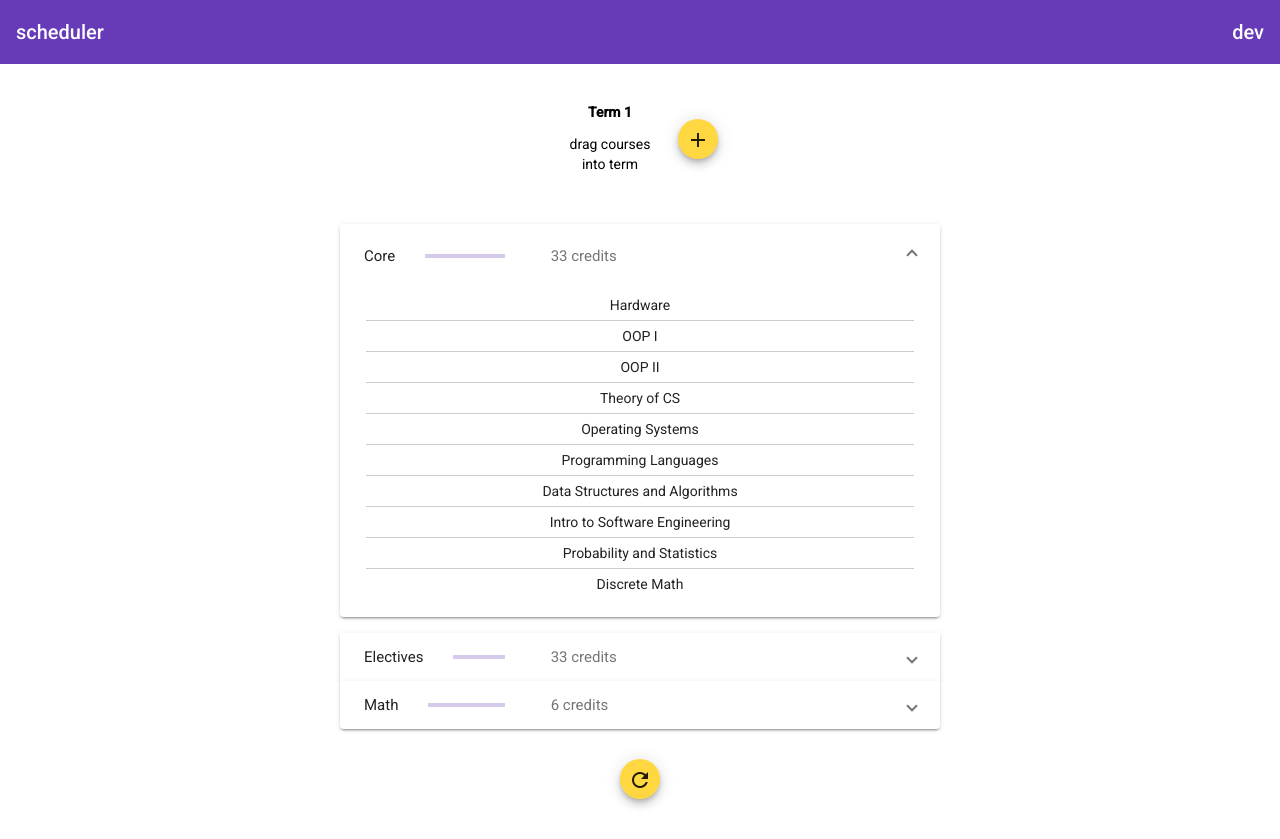
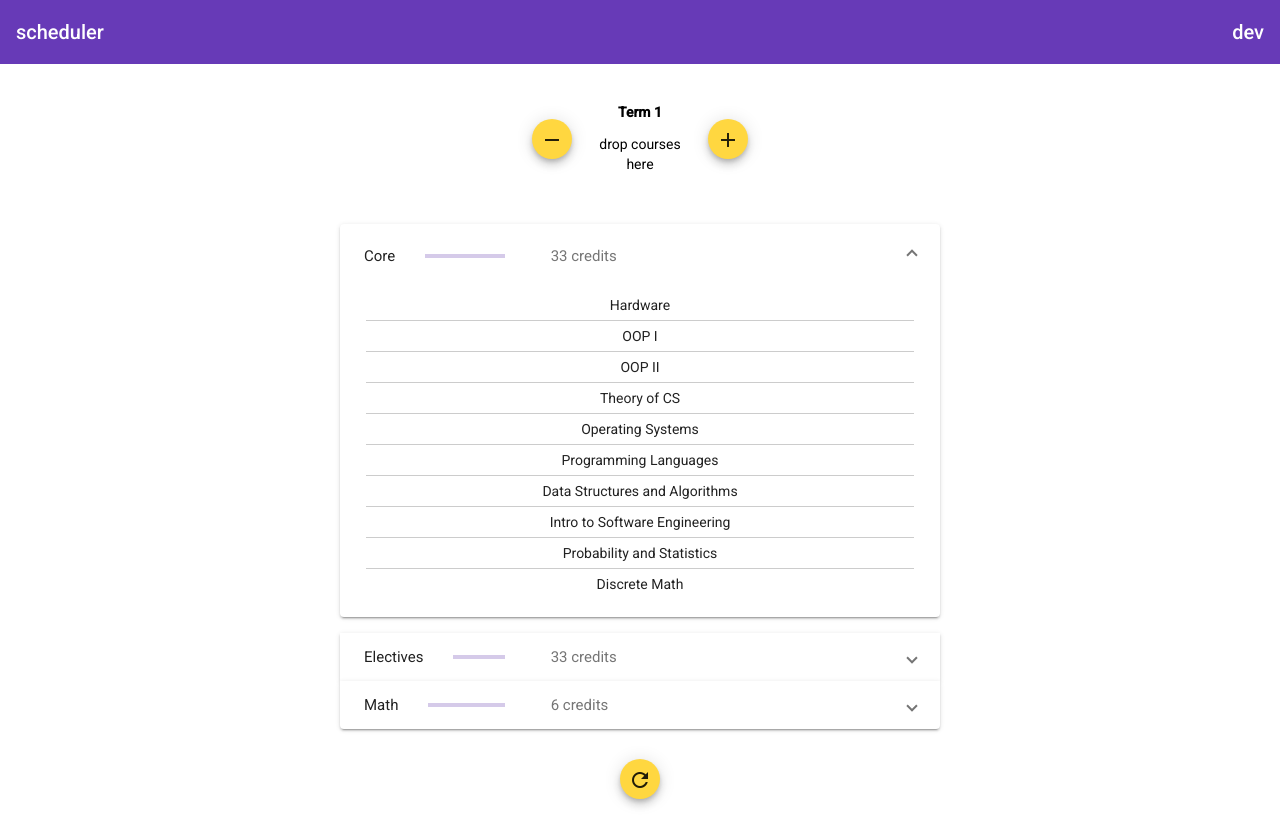
Before and after one commit to chapeI/soe, an Angular app: page / in a window 1280 px wide. Built offline with nearby package versions, Linux system fonts and the light colour scheme.

Commit message:
+removeTerm()

```diff
--- a/src/app/scheduler/scheduler.component.html
+++ b/src/app/scheduler/scheduler.component.html
@@ -2,8 +2,9 @@
 
 
 <div class="rb" style="display: flex; justify-content: center;">
+  <button style="align-self:center;" mat-mini-fab (click)="removeTerm()"><mat-icon>remove</mat-icon> </button>
   <div class="rb" style="display: flex;">
-   <div *ngFor="let term of terms, index as i, last as lastElement">
+    <div *ngFor="let term of terms, index as i, last as lastElement">
       <div class="dragdrop-container">
         <div style="font-weight: bold; padding: 5px 10px; text-align: center;">
           Term {{i+1}}
--- a/src/app/scheduler/scheduler.component.ts
+++ b/src/app/scheduler/scheduler.component.ts
@@ -14,7 +14,7 @@ export class SchedulerComponent implements OnInit {
   maths: string[] = []
 
   terms = [
-    {'courses': ['drag courses into term']},
+    {'courses': ['drop courses here']},
   ]
 
   constructor(private localService: LocalService) { }
@@ -27,6 +27,12 @@ export class SchedulerComponent implements OnInit {
     )
     this.saveUsersTerms()
    }
+
+  removeTerm() {
+    this.terms.pop()
+    this.saveUsersTerms()
+
+  }
 
   saveUsersTerms() {
     let stringed = JSON.stringify(this.terms)
```
